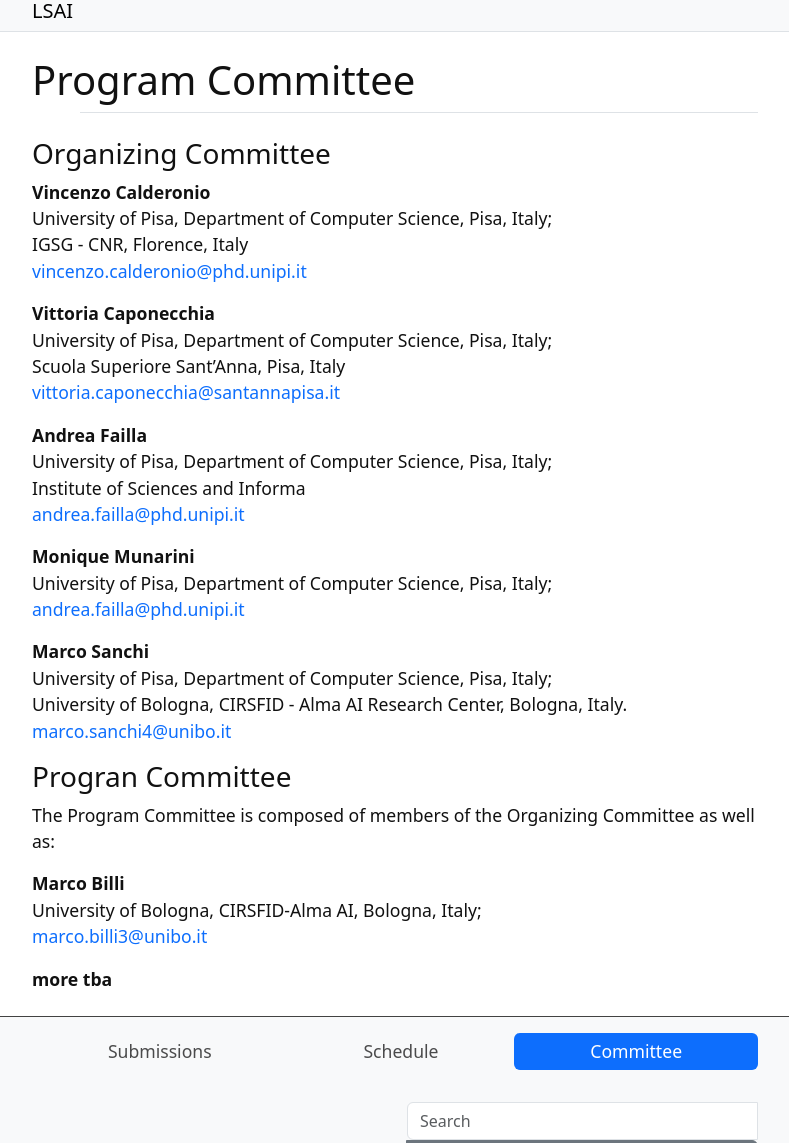
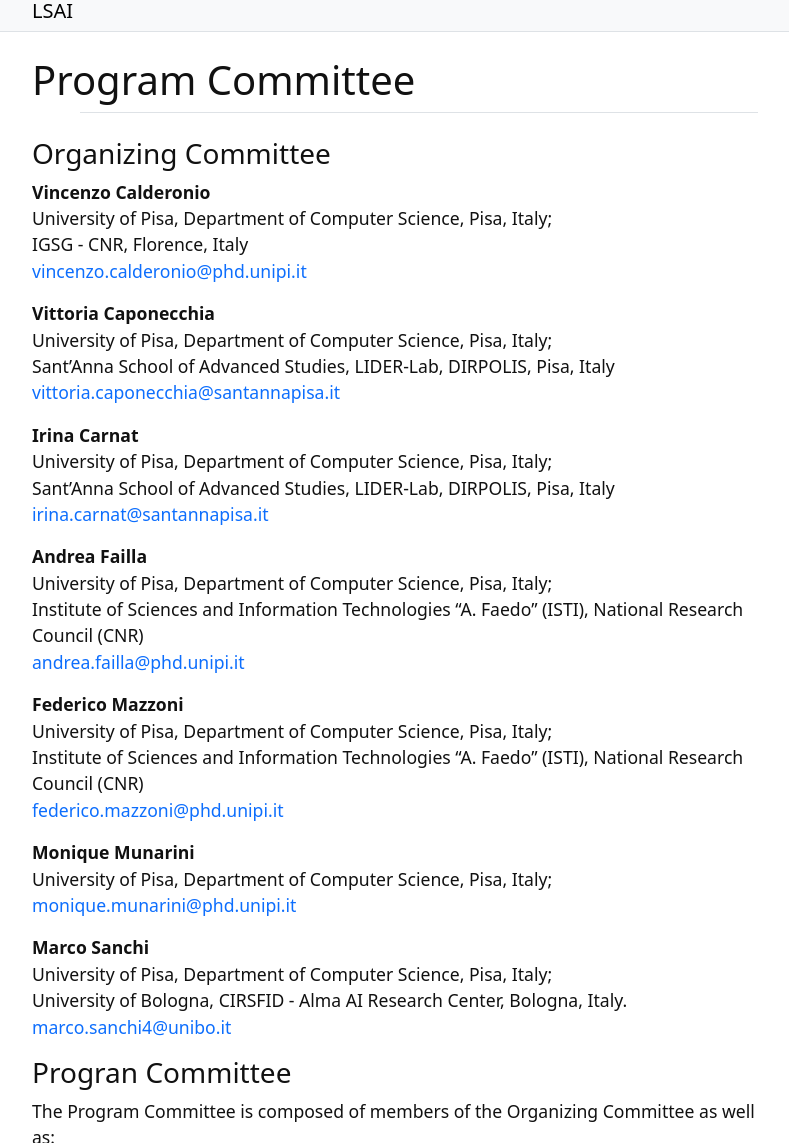
Before and after one commit to lsai-ws/lsai-ws.github.io, a Jekyll site: the page built from content/2-committee.md, in a window 1280 px wide and 1400 px high, cut to the strip 121-1264 px from the top of the window. Shown: the whole strip, without its empty margins (245-1034 px from the left). Built offline with Jekyll 4.4.1, drawn with Linux system fonts in a browser that asks for light colours.

Commit message:
affiliations

```diff
--- a/content/2-committee.md
+++ b/content/2-committee.md
@@ -13,17 +13,27 @@ IGSG - CNR, Florence, Italy<br>
 
 **Vittoria Caponecchia**<br>
 University of Pisa, Department of Computer Science, Pisa, Italy; <br>
-Scuola Superiore Sant’Anna, Pisa, Italy<br>
+Sant’Anna School of Advanced Studies, LIDER-Lab, DIRPOLIS, Pisa, Italy<br>
 <a href="mailto:vittoria.caponecchia@santannapisa.it">vittoria.caponecchia@santannapisa.it<a>
+
+**Irina Carnat**<br>
+University of Pisa, Department of Computer Science, Pisa, Italy;<br>
+Sant’Anna School of Advanced Studies, LIDER-Lab, DIRPOLIS, Pisa, Italy<br>
+<a href="mailto:irina.carnat@santannapisa.it ">irina.carnat@santannapisa.it <a>
 
 **Andrea Failla**<br>
 University of Pisa, Department of Computer Science, Pisa, Italy;<br>
-Institute of Sciences and Informa<br>
+Institute of Sciences and Information Technologies "A. Faedo" (ISTI), National Research Council (CNR)<br>
 <a href="mailto:andrea.failla@phd.unipi.it">andrea.failla@phd.unipi.it<a>
+
+**Federico Mazzoni**<br>
+University of Pisa, Department of Computer Science, Pisa, Italy;<br>
+Institute of Sciences and Information Technologies "A. Faedo" (ISTI), National Research Council (CNR)<br>
+<a href="mailto:federico.mazzoni@phd.unipi.it">federico.mazzoni@phd.unipi.it<a>
 
 **Monique Munarini**<br>
 University of Pisa, Department of Computer Science, Pisa, Italy;<br>
-<a href="mailto:monique.munarini@phd.unipi.it">andrea.failla@phd.unipi.it<a>
+<a href="mailto:monique.munarini@phd.unipi.it">monique.munarini@phd.unipi.it<a>
 
 **Marco Sanchi**<br>
 University of Pisa, Department of Computer Science, Pisa, Italy;<br>
```
Also changed, not shown: content/1-schedule.md (+7 -8 lines), images/uidaho-workshop.jpg.
